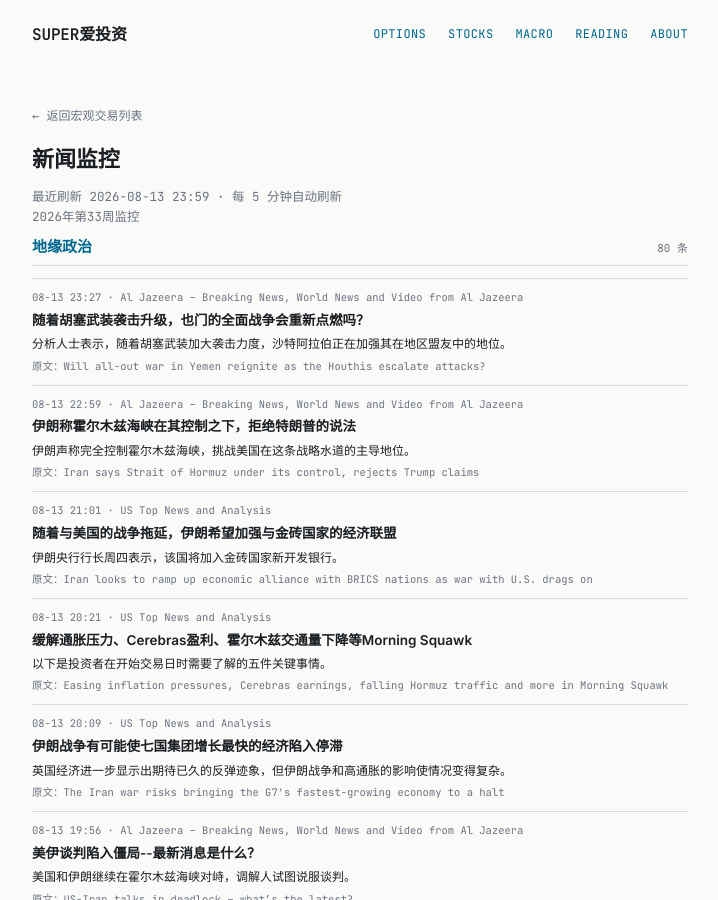
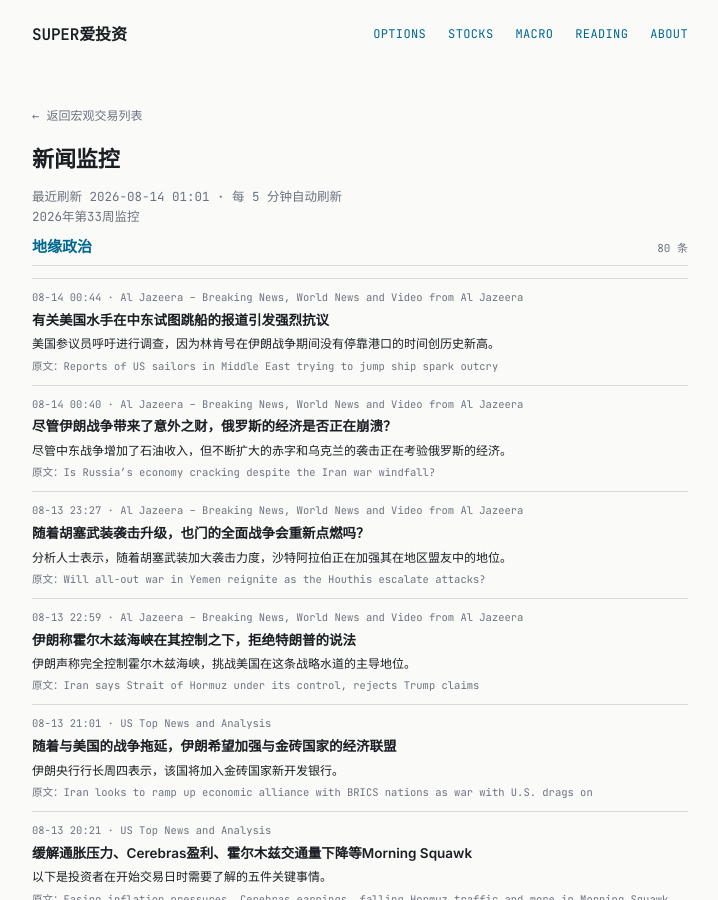
Before and after one commit to tang3super/tang3super.github.io, a Jekyll site: the page built from macro-trade/news-digest.md, in a window 1280 px wide and 900 px high. Shown: the whole window, without its empty margins (280-998 px from the left). Built offline with Jekyll 4.4.1, drawn with Linux system fonts in a browser that asks for light colours; some of the changed text lies outside the part shown.

Commit message:
sync news-digest article

```diff
--- a/macro-trade/news-digest.md
+++ b/macro-trade/news-digest.md
@@ -2,14 +2,28 @@
 layout: news-digest
 permalink: /macro-trade/news-digest/
 title: 新闻监控
-date: '2026-08-13'
+date: '2026-08-14'
 summary: 2026年第33周监控
 week_label: 2026年第33周监控
-last_updated: 2026-08-13 23:59
+last_updated: 2026-08-14 01:01
 refresh_note: 每 5 分钟自动刷新
 topics:
 - name: 地缘政治
   items:
+  - title: Reports of US sailors in Middle East trying to jump ship spark outcry
+    summary: US senators call for inquiry as USS Lincoln has record-long period without port stop amid war on Iran.
+    link: https://www.aljazeera.com/news/2026/8/13/reports-of-us-sailors-in-middle-east-trying-to-jump-ship-spark-outcry?traffic_source=rss
+    source: Al Jazeera – Breaking News, World News and Video from Al Jazeera
+    time: 08-14 00:44
+    title_zh: 有关美国水手在中东试图跳船的报道引发强烈抗议
+    summary_zh: 美国参议员呼吁进行调查，因为林肯号在伊朗战争期间没有停靠港口的时间创历史新高。
+  - title: Is Russia’s economy cracking despite the Iran war windfall?
+    summary: A widening deficit and Ukrainian strikes are testing Russia's economy, even as war in the Middle East lifts oil revenue.
+    link: https://www.aljazeera.com/video/counting-the-cost/2026/8/13/is-russias-economy-cracking-despite-the-iran-war-windfall?traffic_source=rss
+    source: Al Jazeera – Breaking News, World News and Video from Al Jazeera
+    time: 08-14 00:40
+    title_zh: 尽管伊朗战争带来了意外之财，俄罗斯的经济是否正在崩溃？
+    summary_zh: 尽管中东战争增加了石油收入，但不断扩大的赤字和乌克兰的袭击正在考验俄罗斯的经济。
   - title: Will all-out war in Yemen reignite as the Houthis escalate attacks?
     summary: Analysts say Saudi Arabia is strengthening its position with regional allies as the Houthis increase their attacks.
     link: https://www.aljazeera.com/news/2026/8/13/will-all-out-war-in-yemen-reignite-as-houthis-escalate-attacks?traffic_source=rss
```
Also changed, not shown: other parts of macro-trade/news-digest.md (+0 -14 lines).
